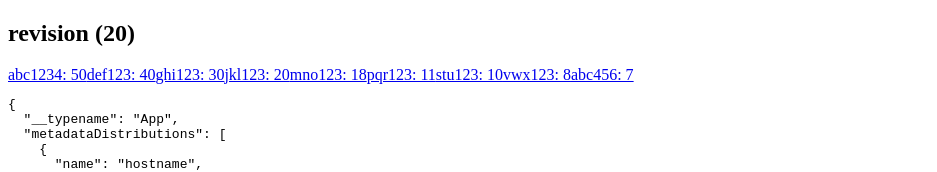
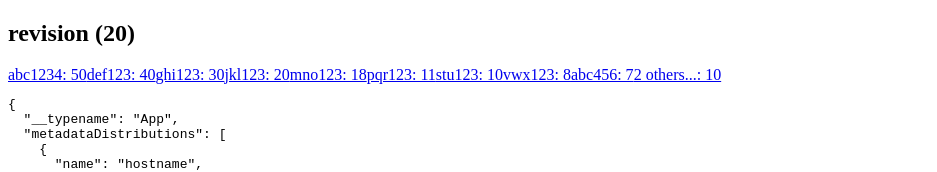
Before and after one commit to mgm1313/appsignal-hiring-main, a Next.js app: page / in a window 1280 px wide. Shown: the part 170-342 px from the top of the page, without its empty margins (0-937 px from the left). Built offline with nearby package versions, Linux system fonts and the light colour scheme.

Commit message:
Keep right proportions for each segment, drop the 'type' thing in favor of just using <Link> for each segment.

```diff
--- a/components/MetadataDistributions.tsx
+++ b/components/MetadataDistributions.tsx
@@ -43,14 +43,12 @@ const colors = [
 ]
 
 function BarSegment({
-    type,
     className,
     label,
     value,
     total,
     target,
 }: {
-    type: 'regular' | 'other'
     className?: string
     label: string
     value: number
@@ -67,7 +65,6 @@ function BarSegment({
             content={`${label} (${fractionFormatter.format(value / total)})`}
             singleton={target}
         >
-            {type === 'regular' ? (
             <Link
                 href="#"
                 style={{
@@ -75,15 +72,11 @@ function BarSegment({
                 }}
                 className={clsx(
                     className,
-                        'h-full flex-none w-[calc(100%*(var(--segment-value)/var(--total-distribution-width)))]'
+                    'h-full w-[calc(100%*(var(--segment-value)/var(--total-distribution-width)))]'
                 )}
             >
                 <span className="sr-only">{`${label}: ${value}`}</span>
             </Link>
-            ) : (
-                // Use flex-1 to fill the remaining space
-                <div className={clsx(className, 'h-full flex-1')} />
-            )}
         </Tooltip>
     )
 }
@@ -126,7 +119,6 @@ function Bar({
                         label={key}
                         target={target}
                         total={total}
-                        type="regular"
                         value={value}
                     />
                 )
@@ -140,7 +132,6 @@ function Bar({
                     label={restDistribution[0].key}
                     target={target}
                     total={total}
-                    type="regular"
                     value={restDistribution[0].value}
                 />
             ) : null}
@@ -152,7 +143,6 @@ function Bar({
                     label={`${restDistribution.length} others...`}
                     target={target}
                     total={total}
-                    type="other"
                     value={totalRestValue}
                 />
             ) : null}
```
Lines whose indentation alone changed are shown as unchanged.
